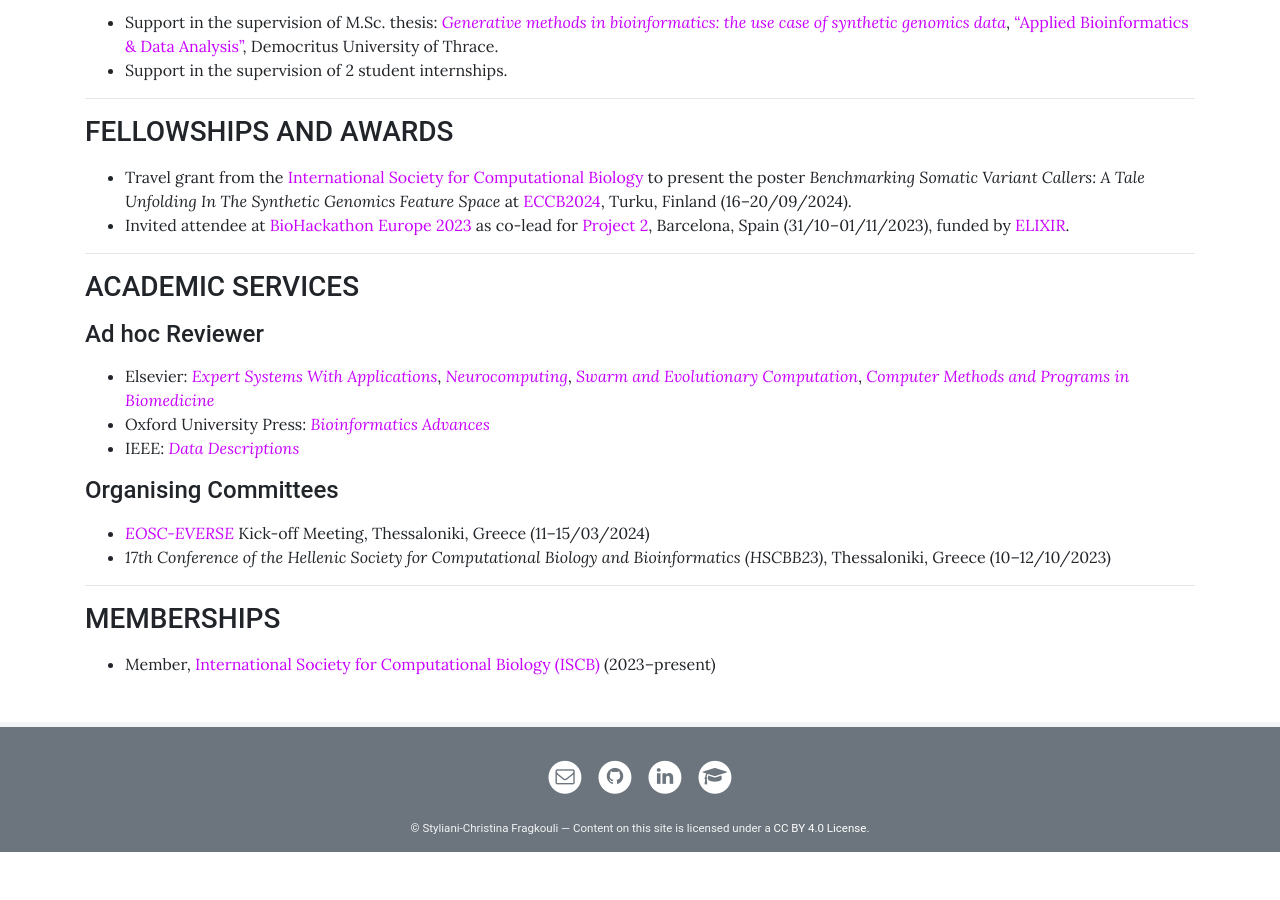
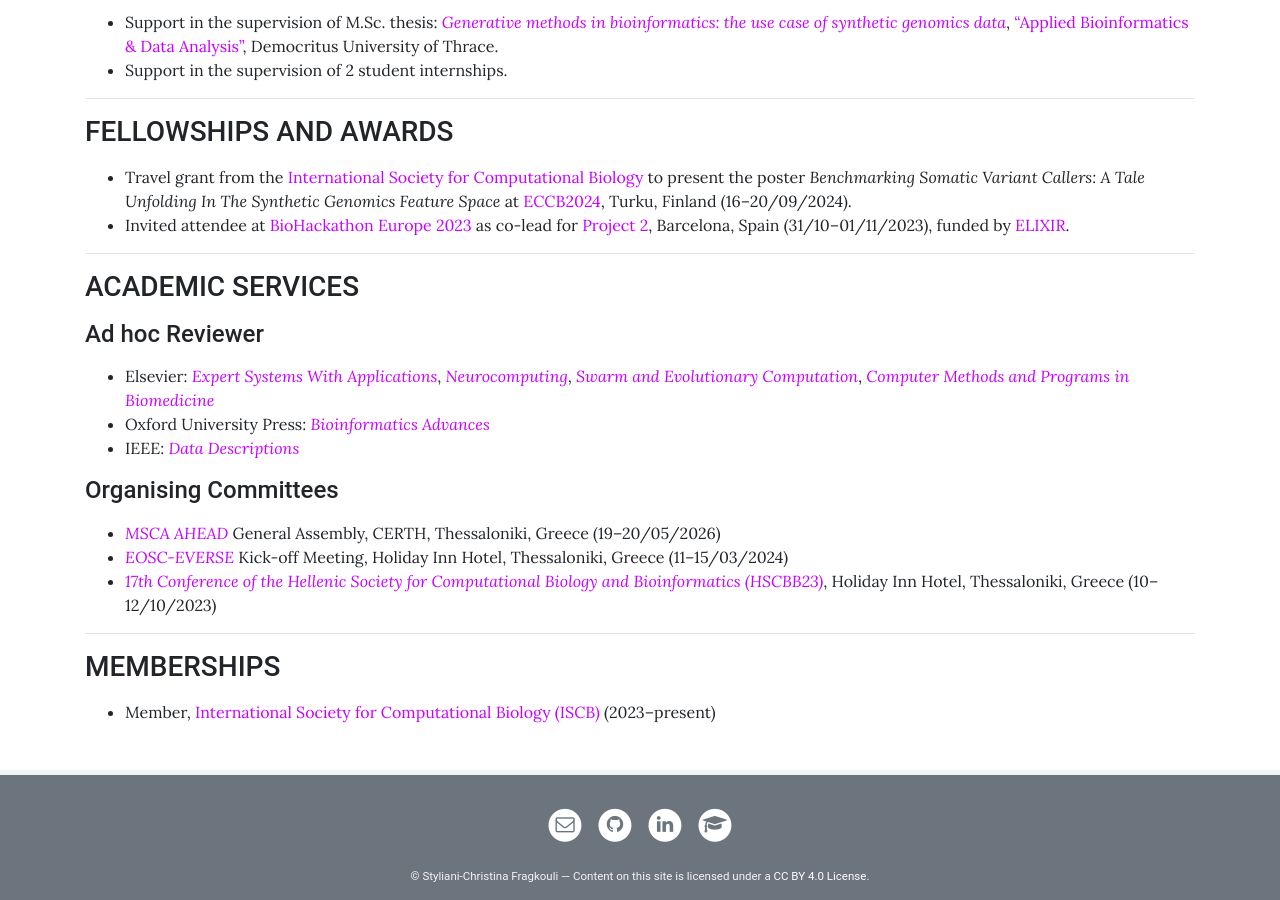
Before and after one commit to sfragkoul/sfragkoul.github.io, a Jekyll site: the page built from pages/CV.md, in a window 1280 px wide and 900 px high, scrolled down 1749 px. Built offline with Jekyll 4.4.1, drawn with Linux system fonts in a browser that asks for light colours; before the commit the page ends 2601 px from its top, so only the background shows below that.

Commit message:
Update CV.md

```diff
--- a/pages/CV.md
+++ b/pages/CV.md
@@ -94,8 +94,9 @@ background: /assets/img/groupLogo/CV.jpg
 - IEEE: *[Data Descriptions](https://www.ieee-data.org/)*
 
 #### Organising Committees
-- [*EOSC-EVERSE*](https://everse.software/) Kick-off Meeting, Thessaloniki, Greece (11–15/03/2024)
-- *17th Conference of the Hellenic Society for Computational Biology and Bioinformatics (HSCBB23)*, Thessaloniki, Greece (10–12/10/2023)
+- [*MSCA AHEAD*](https://ahead-msca.eu/) General Assembly, CERTH, Thessaloniki, Greece (19–20/05/2026)
+- [*EOSC-EVERSE*](https://everse.software/) Kick-off Meeting, Holiday Inn Hotel, Thessaloniki, Greece (11–15/03/2024)
+- [*17th Conference of the Hellenic Society for Computational Biology and Bioinformatics (HSCBB23)*](https://sites.google.com/site/hscbbhome), Holiday Inn Hotel, Thessaloniki, Greece (10–12/10/2023)
 
 ---
 
```
